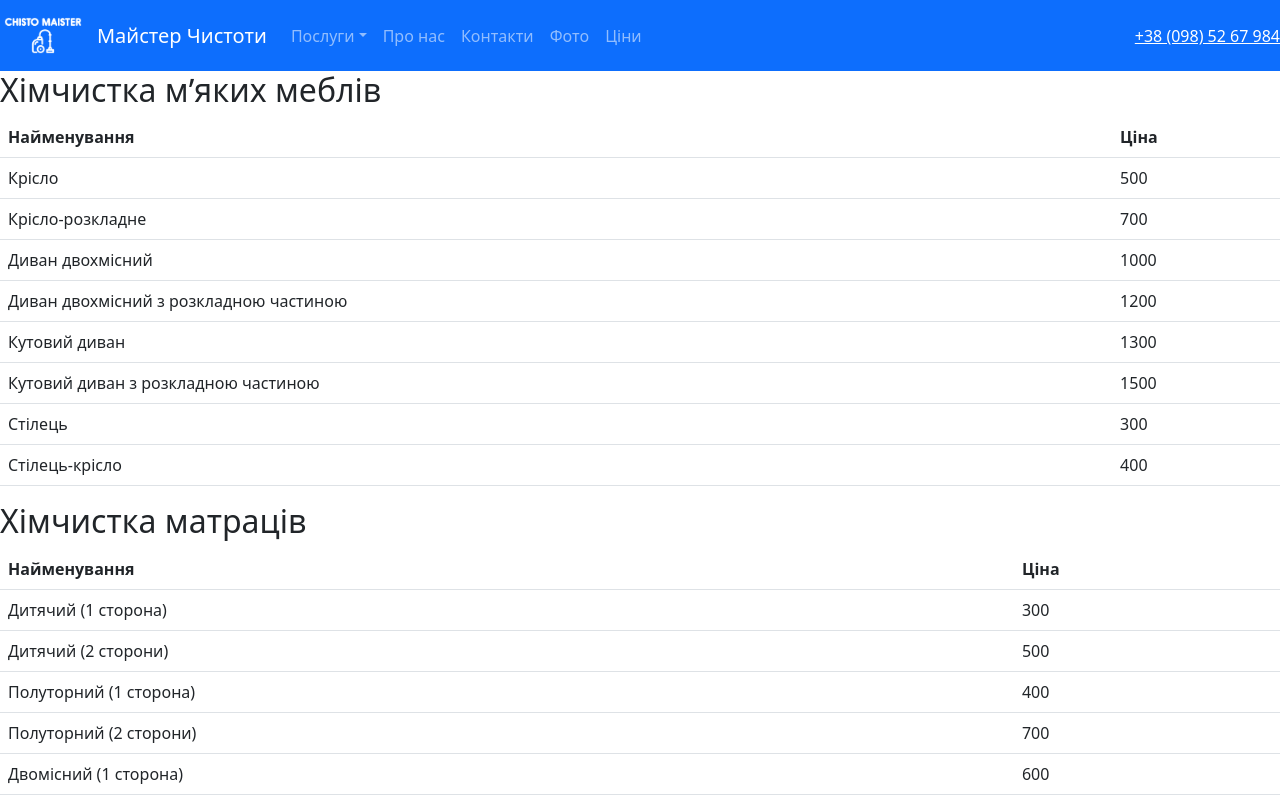
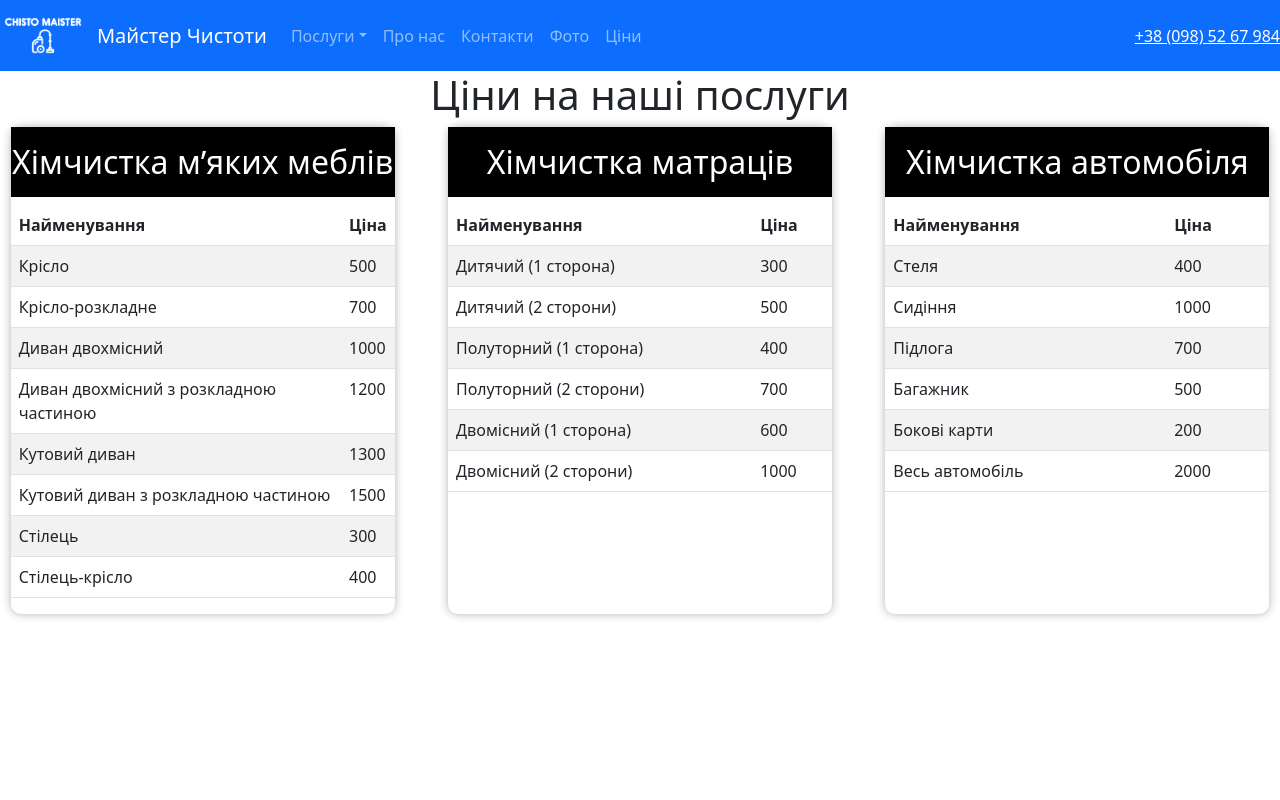
Before and after one commit to odidukh/chistomaister, a React (Create React App) app: page /prices in a window 1280 px wide. Shown: the top 800 px of the page. Built offline with nearby package versions, Linux system fonts and the light colour scheme.

Commit message:
Add styling to Price page

```diff
--- a/src/i18n.js
+++ b/src/i18n.js
@@ -162,6 +162,7 @@ const resources = {
             social_networks_header: 'Ми у соціальних мережах',
 
             prices: {
+                main_header: 'Ціни на наші послуги',
                 table: {
                     column_1: 'Найменування',
                     column_2: 'Ціна',
--- a/src/pages/Prices.jsx
+++ b/src/pages/Prices.jsx
@@ -5,10 +5,14 @@ import { PRICE_LIST } from '../constants';
 const Prices = () => {
     const { t } = useTranslation();
     return (
-        <div>
-            <section>
-                <h2>{t('prices.furniture_cleaning.header')}</h2>
-                <Table>
+        <main>
+            <h1 className="price-page-header">{t('prices.main_header')}</h1>
+            <article className='price-sections-container'>
+                <section className="price-section">
+                    <h2 className="price-section-header">
+                        {t('prices.furniture_cleaning.header')}
+                    </h2>
+                    <Table striped>
                         <thead>
                             <tr>
                                 <th>{t('prices.table.column_1')}</th>
@@ -19,7 +23,12 @@ const Prices = () => {
                             {Object.entries(PRICE_LIST.upholstery).map(
                                 ([key, value]) => (
                                     <tr key={key}>
-                                    <td>{t('prices.furniture_cleaning.type.' + key)}</td>
+                                        <td>
+                                            {t(
+                                                'prices.furniture_cleaning.type.' +
+                                                    key
+                                            )}
+                                        </td>
                                         <td>{value}</td>
                                     </tr>
                                 )
@@ -27,9 +36,12 @@ const Prices = () => {
                         </tbody>
                     </Table>
                 </section>
-            <section>
-                <h2>{t('prices.mattress_cleaning.header')}</h2>
-                <Table>
+
+                <section className="price-section">
+                    <h2 className="price-section-header">
+                        {t('prices.mattress_cleaning.header')}
+                    </h2>
+                    <Table striped>
                         <thead>
                             <tr>
                                 <th>{t('prices.table.column_1')}</th>
@@ -40,7 +52,12 @@ const Prices = () => {
                             {Object.entries(PRICE_LIST.mattress).map(
                                 ([key, value]) => (
                                     <tr key={key}>
-                                    <td>{t('prices.mattress_cleaning.type.' + key)}</td>
+                                        <td>
+                                            {t(
+                                                'prices.mattress_cleaning.type.' +
+                                                    key
+                                            )}
+                                        </td>
                                         <td>{value}</td>
                                     </tr>
                                 )
@@ -49,9 +66,11 @@ const Prices = () => {
                     </Table>
                 </section>
 
-            <section>
-                <h2>{t('prices.car_cleaning.header')}</h2>
-                <Table>
+                <section className="price-section">
+                    <h2 className="price-section-header">
+                        {t('prices.car_cleaning.header')}
+                    </h2>
+                    <Table striped>
                         <thead>
                             <tr>
                                 <th>{t('prices.table.column_1')}</th>
@@ -59,16 +78,24 @@ const Prices = () => {
                             </tr>
                         </thead>
                         <tbody>
-                        {Object.entries(PRICE_LIST.car).map(([key, value]) => (
+                            {Object.entries(PRICE_LIST.car).map(
+                                ([key, value]) => (
                                     <tr key={key}>
-                                <td>{t('prices.car_cleaning.type.' + key)}</td>
+                                        <td>
+                                            {t(
+                                                'prices.car_cleaning.type.' +
+                                                    key
+                                            )}
+                                        </td>
                                         <td>{value}</td>
                                     </tr>
-                        ))}
+                                )
+                            )}
                         </tbody>
                     </Table>
                 </section>
-        </div>
+            </article>
+        </main>
     );
 };
 
--- a/src/styles/index.sass
+++ b/src/styles/index.sass
@@ -227,3 +227,30 @@ $page-height: calc(100vh - #{$navbar-height})
             gap: 4rem
             align-items: center
             justify-content: center
+
+
+// Price Page
+
+.price-page-header
+    text-align: center
+
+.price-sections-container
+    display: flex
+    flex-direction: row
+    flex-wrap: wrap
+    gap: 2rem
+    justify-content: space-around
+
+
+
+.price-section
+    flex-basis: 30%
+    flex-wrap: wrap
+    border-radius: 10px
+    box-shadow: 0 0 10px 0 rgba(0, 0, 0, 0.3)
+
+    .price-section-header
+        background: #000
+        color: #fff
+        padding: 1rem 0rem
+        text-align: center
```
Lines whose indentation alone changed are shown as unchanged.
